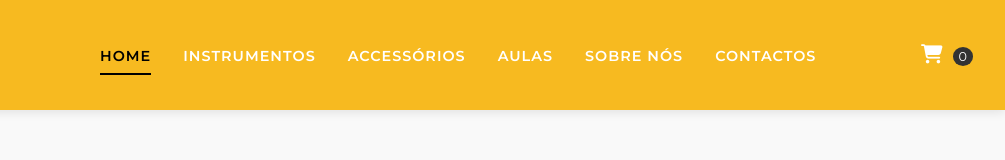
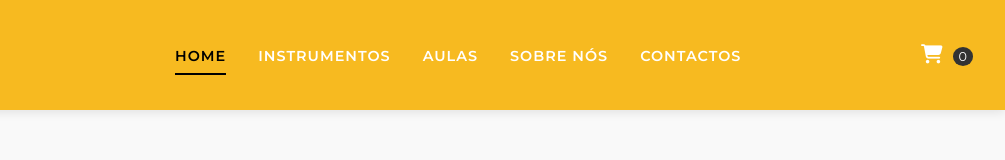
Before and after one commit to Juuuuh/ProjetoDPM, a plain HTML site: page elements/header/header.html in a window 1280 px wide. Shown: the full height of the page, 275-1280 px from the left. Drawn offline with Linux system fonts and the light colour scheme.

```diff
--- a/elements/header/header.html
+++ b/elements/header/header.html
@@ -249,9 +249,8 @@
             </div>
             <ul class="nav-links">
                 <li><a href="#" class="active">Home</a></li>
-                <li><a href="#instruments">Instrumentos</a></li>
-                <li><a href="#accessories">Accessórios</a></li>
-                <li><a href="#lessons">Aulas</a></li>
+                <li><a href="#instrumentos">Instrumentos</a></li>
+                <li><a href="#music-lessons">Aulas</a></li>
                 <li><a href="#about">Sobre Nós</a></li>
                 <li><a href="#contact">Contactos</a></li>
             </ul>
```
